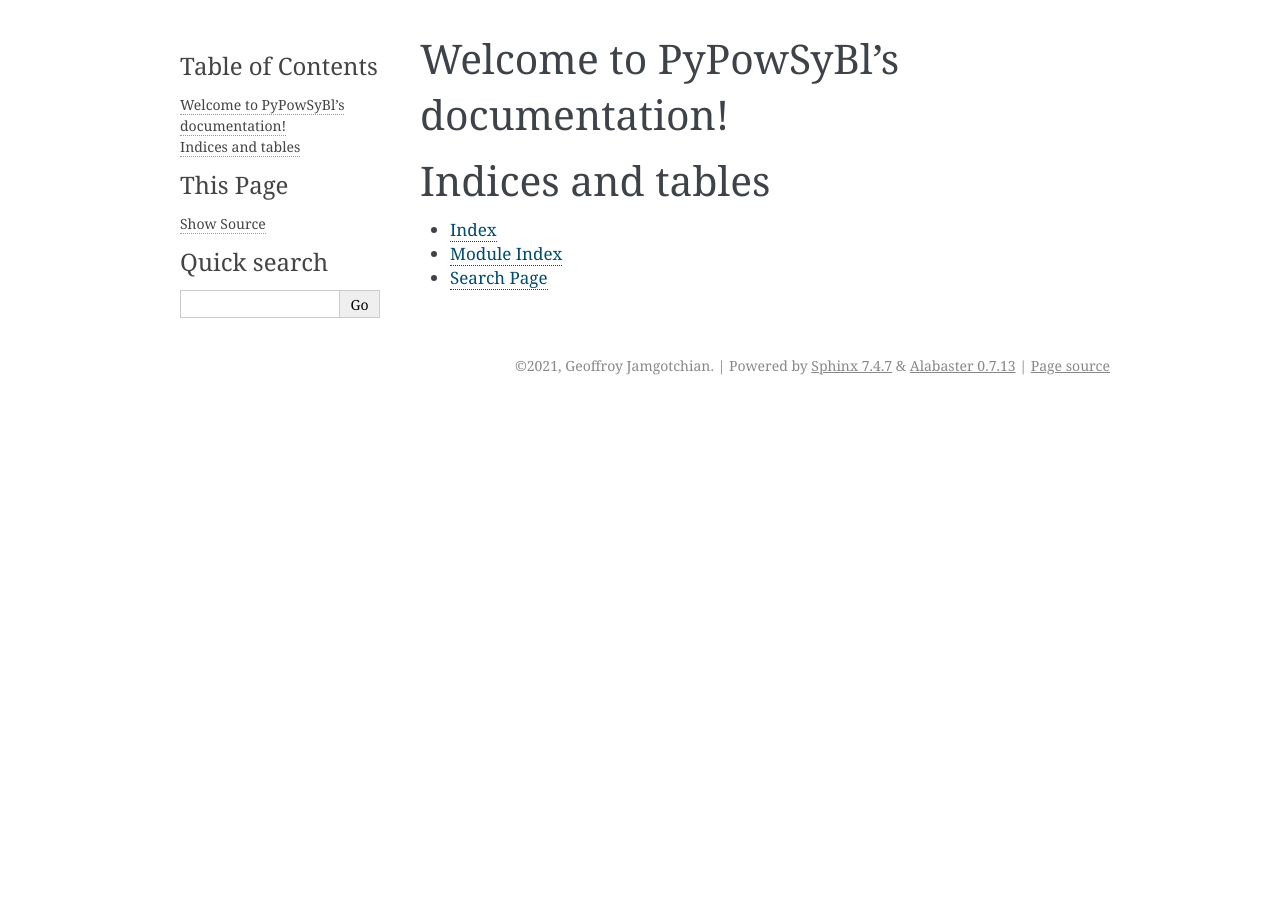
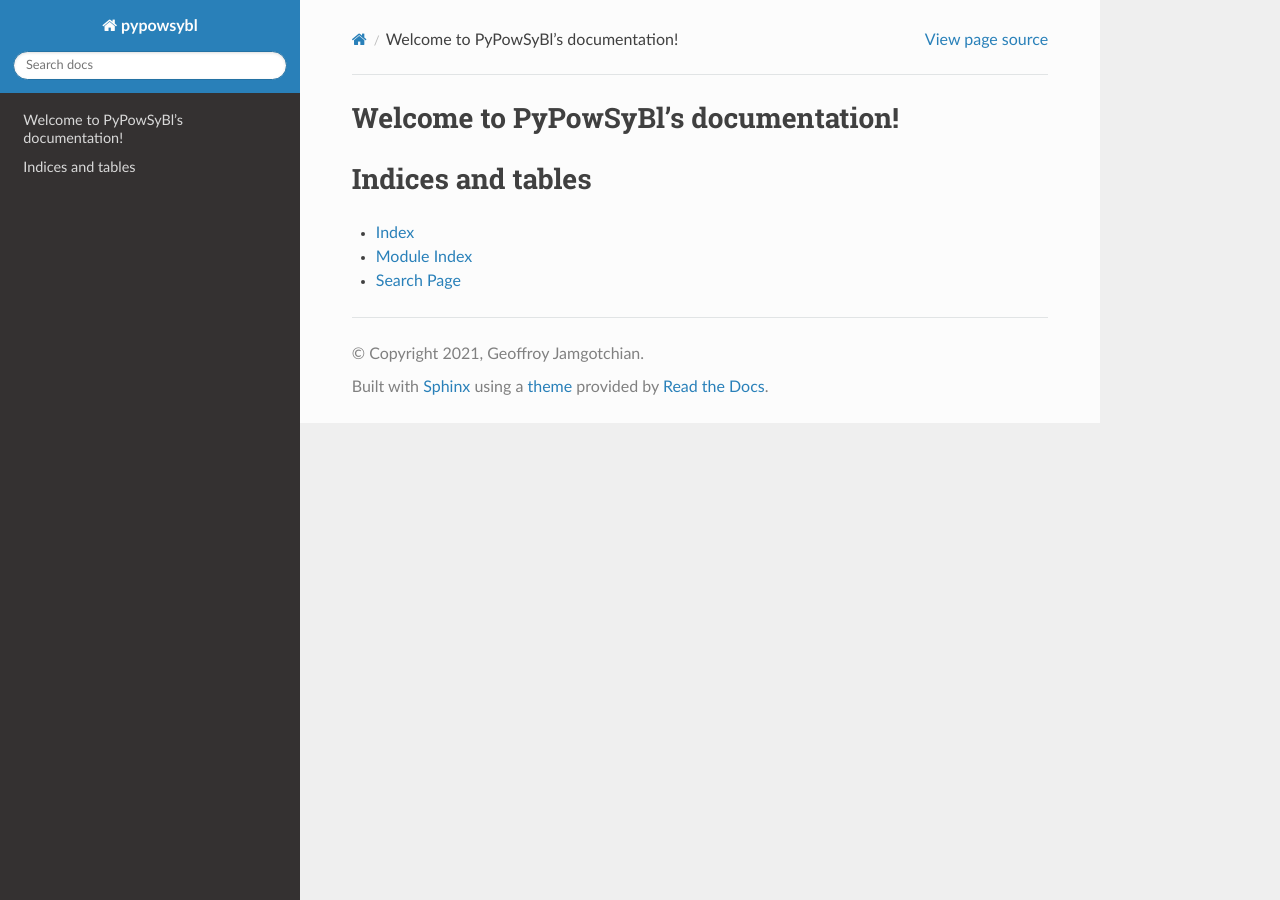
Before and after one commit to powsybl/pypowsybl, a Sphinx documentation site: the page built from docs/index.rst, in a window 1280 px wide. Built offline with Sphinx 7.4.7 and the Read the Docs theme 2.0.0, drawn with Linux system fonts in a browser that asks for light colours.

Commit message:
Generate docstrings
Signed-off-by: Geoffroy Jamgotchian <geoffroy.jamgotchian@rte-france.com>

```diff
--- a/docs/conf.py
+++ b/docs/conf.py
@@ -28,6 +28,7 @@
 # extensions coming with Sphinx (named 'sphinx.ext.*') or your custom
 # ones.
 extensions = [
+    'sphinx.ext.autodoc'
 ]
 
 # Add any paths that contain templates here, relative to this directory.
@@ -44,7 +45,7 @@
 # The theme to use for HTML and HTML Help pages.  See the documentation for
 # a list of builtin themes.
 #
-html_theme = 'alabaster'
+html_theme = 'sphinx_rtd_theme'
 
 # Add any paths that contain custom static files (such as style sheets) here,
 # relative to this directory. They are copied after the builtin static files,
--- a/docs/index.rst
+++ b/docs/index.rst
@@ -4,7 +4,7 @@
    contain the root `toctree` directive.
 
 Welcome to PyPowSyBl's documentation!
-==================================
+=====================================
 
 .. toctree::
    :maxdepth: 2
--- /dev/null
+++ b/docs/modules.rst
@@ -0,0 +1,7 @@
+pypowsybl
+=========
+
+.. toctree::
+   :maxdepth: 4
+
+   pypowsybl
```
Also changed, not shown: docs/pypowsybl.rst (added, +53 -0 lines).
